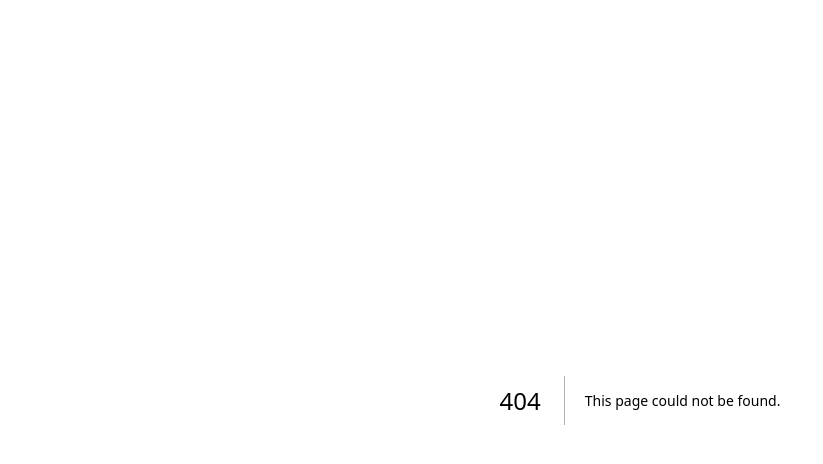
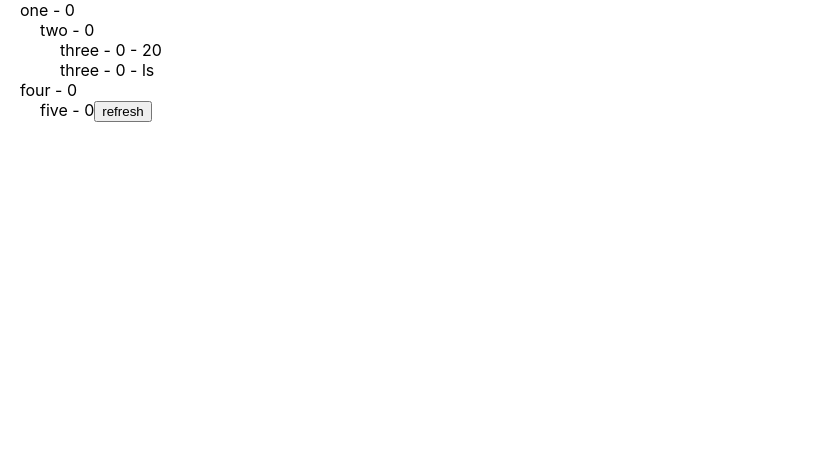
Before and after one commit to coolCicada/nextjs-blog, a Next.js app: page /state in a window 1280 px wide. Before the commit this address had no page. Shown: the top 464 px of the page, without its empty margins (0-823 px from the left). Built offline with nearby package versions, Linux system fonts and the light colour scheme.

Commit message:
feat: 手写 redux

```diff
--- /dev/null
+++ b/components/state/Five.tsx
@@ -0,0 +1,15 @@
+import React, { memo, useState } from "react";
+import { state } from '@/mystore/case';
+
+const MyComponent: React.FC = () => {
+    const [count, setCount] = useState(0);
+  return (
+    <div>
+    five - {count}
+    <button onClick={() => state.refreshStore({ name: new Date().getTime().toString(), age: 20})}>refresh</button>
+      {/* Your component content goes here */}
+    </div>
+  );
+};
+
+export default memo(MyComponent);
--- /dev/null
+++ b/components/state/Four.tsx
@@ -0,0 +1,15 @@
+import React, { memo, useState } from "react";
+import Five from "./Five";
+
+const MyComponent: React.FC = () => {
+    const [count, setCount] = useState(0);
+  return (
+    <div>
+    four - {count}
+    <Five />
+      {/* Your component content goes here */}
+    </div>
+  );
+};
+
+export default memo(MyComponent);
--- /dev/null
+++ b/components/state/One.tsx
@@ -0,0 +1,15 @@
+import React, { memo, useState } from "react";
+import Two from "./Two";
+
+const MyComponent: React.FC = () => {
+    const [count, setCount] = useState(0);
+  return (
+    <div>
+    one - {count}
+    <Two />
+      {/* Your component content goes here */}
+    </div>
+  );
+};
+
+export default memo(MyComponent);
--- /dev/null
+++ b/components/state/Three.tsx
@@ -0,0 +1,15 @@
+import React, { memo, useState } from "react";
+import { state } from '@/mystore/case'
+
+const MyComponent: React.FC = () => {
+    const [count, setCount] = useState(0);
+    const age = state.useStore(state => state.age);
+  return (
+    <div>
+    three - {count} - {age}
+      {/* Your component content goes here */}
+    </div>
+  );
+};
+
+export default memo(MyComponent);
--- /dev/null
+++ b/components/state/Three2.tsx
@@ -0,0 +1,15 @@
+import React, { memo, useState } from "react";
+import { state } from '@/mystore/case'
+
+const MyComponent: React.FC = () => {
+    const [count, setCount] = useState(0);
+    const name = state.useStore(state => state.name);
+  return (
+    <div>
+    three - {count} - {name}
+      {/* Your component content goes here */}
+    </div>
+  );
+};
+
+export default memo(MyComponent);
--- /dev/null
+++ b/components/state/Two.tsx
@@ -0,0 +1,16 @@
+import React, { memo, useState } from "react";
+import Three from './Three'
+import Three2 from './Three2'
+
+const MyComponent: React.FC = () => {
+    const [count, setCount] = useState(0);
+  return (
+    <div>
+      two - {count}
+      <Three />
+      <Three2 />
+    </div>
+  );
+};
+
+export default memo(MyComponent);
--- /dev/null
+++ b/components/state/index.module.scss
@@ -0,0 +1,5 @@
+.container {
+    div {
+        margin-left: 20px;
+    }
+}
--- /dev/null
+++ b/mystore/case.ts
@@ -0,0 +1,3 @@
+import { createState } from './index'
+
+export const state = createState({ name: 'ls', age: 20 })
--- /dev/null
+++ b/mystore/index.ts
@@ -0,0 +1,26 @@
+import { useEffect, useState } from "react";
+
+export function createState<T>(obj: T) {
+    let data = obj;
+    const fns: Function[] = []
+    function subscribe(fn: () => void) {
+        fns.push(fn);
+    }
+    function getState() {
+        return data;
+    }
+    function refreshStore(newState: T) {
+        data = newState;
+        fns.forEach(fn => fn());
+    }
+
+    function useStore(mapState: (state: T) => any) {
+        const [mpState, setState] = useState(mapState(data));
+        useEffect(() => {
+            subscribe(() => setState(mapState(data)));
+        }, []);
+        return mpState;
+    }
+
+    return { getState, refreshStore, subscribe, useStore }
+}
--- a/pages/country/index.tsx
+++ b/pages/country/index.tsx
@@ -11,7 +11,7 @@ const SelectedCountry = memo(({ country }: { country?: Country, onCountrySaved:
     return <div>{ country?.name } SelectedCountry list, always re-renders</div>;
 });
 
-const Country: React.FC<Props> = ({ countries }) => {
+const CountryC: React.FC<Props> = ({ countries }) => {
     const [counter, setCounter] = useState<number>(1);
 
     const [selectedCountry, setSelectedCountry] = useState<Country>();
@@ -41,7 +41,7 @@ const Country: React.FC<Props> = ({ countries }) => {
 }
 
 const Page = () => {
-    return <Country countries={[
+    return <CountryC countries={[
         { id: 1, name: "India", flagUrl: "https://flagcdn.com/16x12/ua.png" },
         { id: 2, name: "USA", flagUrl: "https://flagcdn.com/16x12/aw.png" },
         { id: 3, name: "China", flagUrl: "https://flagcdn.com/16x12/as.png" },
--- /dev/null
+++ b/pages/state/index.tsx
@@ -0,0 +1,19 @@
+import Four from "@/components/state/Four";
+import One from "@/components/state/One";
+import { memo } from "react";
+import Style from '@/components/state/index.module.scss';
+
+interface Props {
+
+}
+
+const CountryC: React.FC<Props> = () => {
+    return (
+        <div className={Style.container}>
+            <One />
+            <Four />
+        </div>
+    )
+}
+
+export default memo(CountryC);
```
